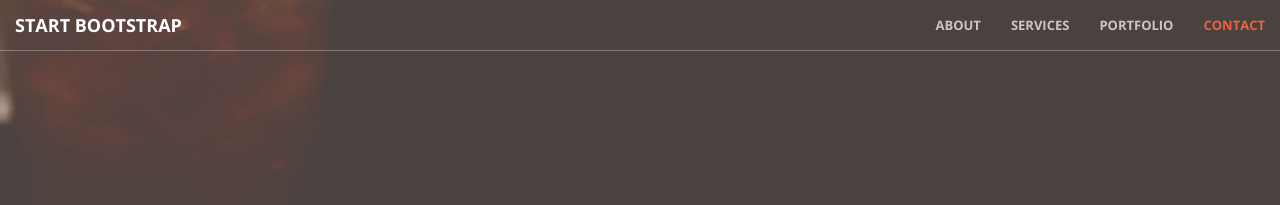
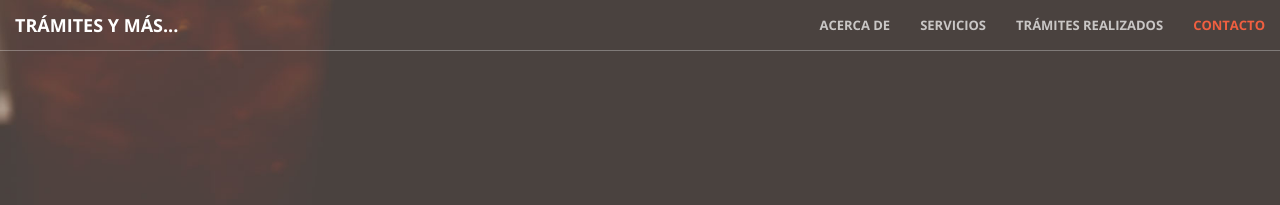
Before and after one commit to clmunoz/tramites, a Jekyll site: the page built from index.html, in a window 1280 px wide. Shown: the top 205 px of the page. Built offline with Jekyll 4.4.1, drawn with Linux system fonts in a browser that asks for light colours.

Commit message:
Update nav.html

```diff
--- a/_includes/nav.html
+++ b/_includes/nav.html
@@ -8,23 +8,23 @@
                 <span class="icon-bar"></span>
                 <span class="icon-bar"></span>
             </button>
-            <a class="navbar-brand page-scroll" href="#page-top">Start Bootstrap</a>
+            <a class="navbar-brand page-scroll" href="#page-top">Trámites y más...</a>
         </div>
 
         <!-- Collect the nav links, forms, and other content for toggling -->
         <div class="collapse navbar-collapse" id="bs-example-navbar-collapse-1">
             <ul class="nav navbar-nav navbar-right">
                 <li>
-                    <a class="page-scroll" href="#about">About</a>
+                    <a class="page-scroll" href="#about">Acerca de</a>
                 </li>
                 <li>
-                    <a class="page-scroll" href="#services">Services</a>
+                    <a class="page-scroll" href="#services">Servicios</a>
                 </li>
                 <li>
-                    <a class="page-scroll" href="#portfolio">Portfolio</a>
+                    <a class="page-scroll" href="#portfolio">Trámites Realizados</a>
                 </li>
                 <li>
-                    <a class="page-scroll" href="#contact">Contact</a>
+                    <a class="page-scroll" href="#contact">Contacto</a>
                 </li>
             </ul>
         </div>
```
